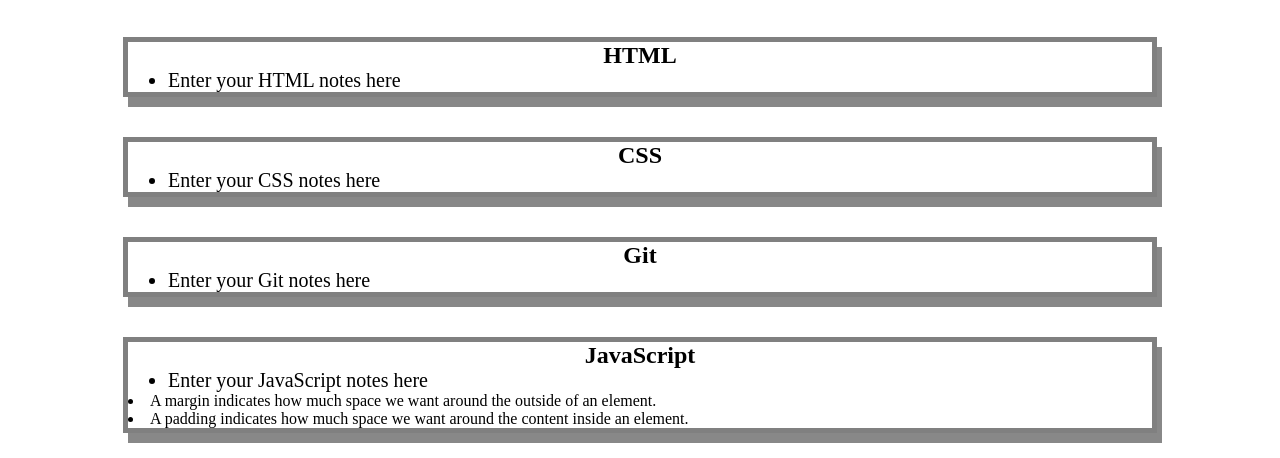
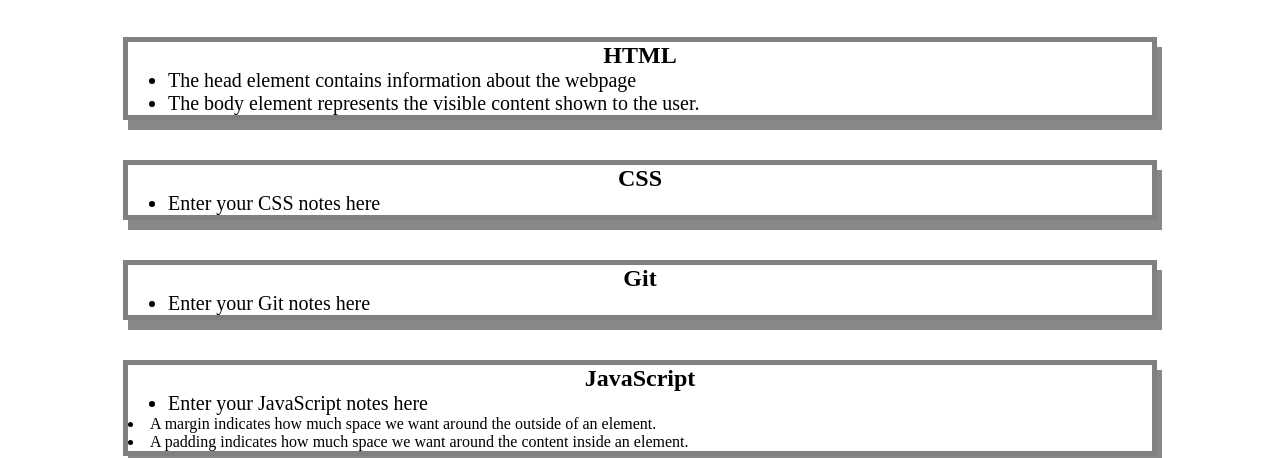
Before and after one commit to 1SimonaM/prework-study-guide, a plain HTML site: page index.html in a window 1280 px wide. Shown: the part 123-581 px from the top of the page. Drawn offline with Linux system fonts and the light colour scheme.

Commit message:
added li elements on html

```diff
--- a/index.html
+++ b/index.html
@@ -24,9 +24,9 @@
     <section class="card" id="html-section">
       <h2>HTML</h2>
       <ul>
-        <li>Enter your HTML notes here</li>
-      </ul>
-
+        <li> The head element contains information about the webpage</li>
+        <li>The body element represents the visible content shown to the user. </li>
+        </ul>
     </section>
 
     <section class="card" id="css-section">
```
